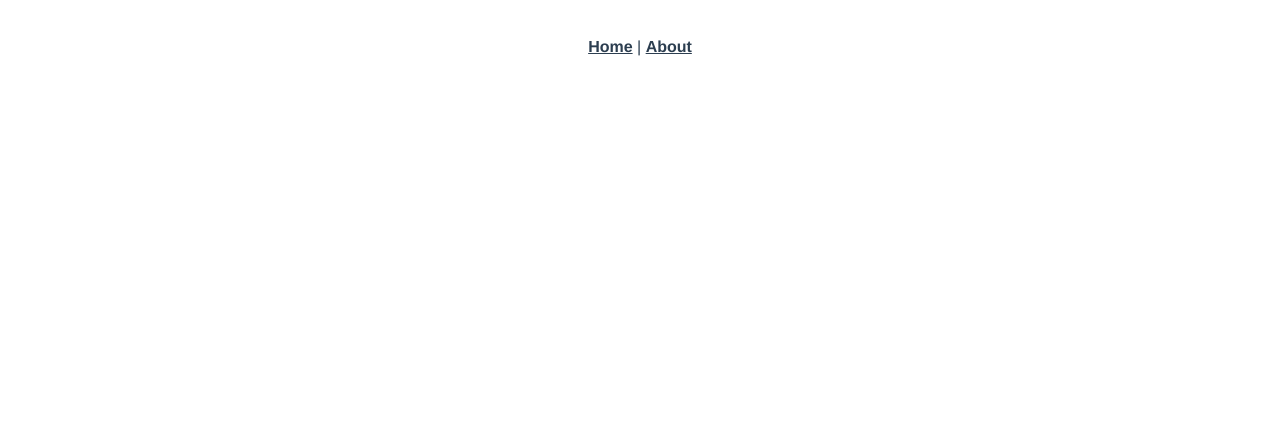
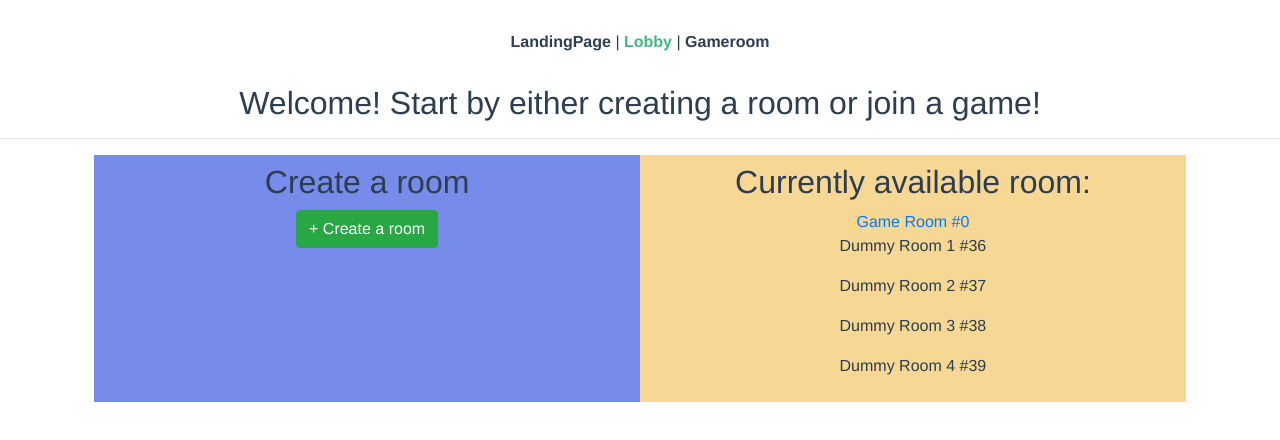
Before and after one commit to tebak-lagu-elixir-project/tebakLagu_client, a Vue app: page /lobby in a window 1280 px wide. Shown: the top 440 px of the page. Built offline with nearby package versions, Linux system fonts and the light colour scheme.

Commit message:
rough elements for landing page, lobby, and game room

```diff
--- a/package.json
+++ b/package.json
@@ -2,7 +2,6 @@
   "name": "tebaklagu_client",
   "version": "1.0.0",
   "private": true,
-  "description": "",
   "author": {
     "name": "yohan-kalys-chairil-andre"
   },
--- a/public/index.html
+++ b/public/index.html
@@ -4,6 +4,7 @@
     <meta charset="utf-8">
     <meta http-equiv="X-UA-Compatible" content="IE=edge">
     <meta name="viewport" content="width=device-width,initial-scale=1.0">
+    <link rel="stylesheet" href="https://stackpath.bootstrapcdn.com/bootstrap/4.4.1/css/bootstrap.min.css" integrity="sha384-Vkoo8x4CGsO3+Hhxv8T/Q5PaXtkKtu6ug5TOeNV6gBiFeWPGFN9MuhOf23Q9Ifjh" crossorigin="anonymous">
     <link rel="icon" href="<%= BASE_URL %>favicon.ico">
     <title><%= htmlWebpackPlugin.options.title %></title>
   </head>
@@ -12,6 +13,10 @@
       <strong>We're sorry but <%= htmlWebpackPlugin.options.title %> doesn't work properly without JavaScript enabled. Please enable it to continue.</strong>
     </noscript>
     <div id="app"></div>
+
+    <script src="https://code.jquery.com/jquery-3.4.1.slim.min.js" integrity="sha384-J6qa4849blE2+poT4WnyKhv5vZF5SrPo0iEjwBvKU7imGFAV0wwj1yYfoRSJoZ+n" crossorigin="anonymous"></script>
+    <script src="https://cdn.jsdelivr.net/npm/popper.js@1.16.0/dist/umd/popper.min.js" integrity="sha384-Q6E9RHvbIyZFJoft+2mJbHaEWldlvI9IOYy5n3zV9zzTtmI3UksdQRVvoxMfooAo" crossorigin="anonymous"></script>
+    <script src="https://stackpath.bootstrapcdn.com/bootstrap/4.4.1/js/bootstrap.min.js" integrity="sha384-wfSDF2E50Y2D1uUdj0O3uMBJnjuUD4Ih7YwaYd1iqfktj0Uod8GCExl3Og8ifwB6" crossorigin="anonymous"></script>
     <!-- built files will be auto injected -->
   </body>
 </html>
--- a/src/App.vue
+++ b/src/App.vue
@@ -1,8 +1,9 @@
 <template>
   <div id="app">
     <div id="nav">
-      <router-link to="/">Home</router-link> |
-      <router-link to="/about">About</router-link>
+      <router-link to="/">LandingPage</router-link> |
+      <router-link to="/lobby">Lobby</router-link> |
+      <router-link to="/gameroom/1">Gameroom</router-link>
     </div>
     <router-view/>
   </div>
--- /dev/null
+++ b/src/components/LoginForm.vue
@@ -0,0 +1,31 @@
+<template>
+  <div style="display:flex;justify-content:center;">
+        <form class="col-4 justify-content-center"  @submit.prevent="login()">
+            <label class="control-label" for="username"><b>Username:</b></label>
+            <input type="email" class="form-control" id="username" v-model="newUser.userName"><br>
+            <button type="submit" class="btn btn-success" style="width:100%;"><b>Log in</b></button><br>
+        </form><br>
+  </div>
+</template>
+
+<script>
+export default {
+  name: 'LoginForm',
+  data () {
+    return {
+      newUser: {
+        userName: ''
+      }
+    }
+  },
+  methods: {
+    login () {
+      console.log('login process activated')
+    }
+  }
+}
+</script>
+
+<style>
+
+</style>
--- a/src/router/index.js
+++ b/src/router/index.js
@@ -1,22 +1,26 @@
 import Vue from 'vue'
 import VueRouter from 'vue-router'
-import Home from '../views/Home.vue'
+import LandingPage from '../views/LandingPage.vue'
+import Lobby from '../views/Lobby.vue'
+import GameRoom from '../views/GameRoom.vue'
 
 Vue.use(VueRouter)
 
 const routes = [
   {
     path: '/',
-    name: 'Home',
-    component: Home
+    name: 'LandingPage',
+    component: LandingPage
   },
   {
-    path: '/about',
-    name: 'About',
-    // route level code-splitting
-    // this generates a separate chunk (about.[hash].js) for this route
-    // which is lazy-loaded when the route is visited.
-    component: () => import(/* webpackChunkName: "about" */ '../views/About.vue')
+    path: '/lobby',
+    name: 'Lobby',
+    component: Lobby
+  },
+  {
+    path: '/gameroom/:id',
+    name: 'GameRoom',
+    component: GameRoom
   }
 ]
 
--- /dev/null
+++ b/src/views/GameRoom.vue
@@ -0,0 +1,31 @@
+<template>
+  <div id="GameRoom">
+    <h2>Game Room #TKTK</h2>
+    <hr/>
+    <h2>Round #1</h2>
+    <div class="container col-4 d-flex justify-content-center p-2">
+        <div class="row">
+            <form>
+                <label class="control-label" for="username"><b>What is the song title?</b></label>
+                <input type="email" class="form-control" id="username" v-model="answer" autofocus><br>
+                <button type="submit" class="btn btn-success" style="width:100%;"><b>Submit answer</b></button><br>
+            </form>
+        </div>
+    </div>
+  </div>
+</template>
+
+<script>
+export default {
+  name: 'GameRoom',
+  data () {
+    return {
+      answer: ''
+    }
+  }
+}
+</script>
+
+<style>
+
+</style>
--- /dev/null
+++ b/src/views/LandingPage.vue
@@ -0,0 +1,26 @@
+<template>
+  <div>
+    <hr/>
+      <h2>Welcome to TebakLagu!</h2>
+      <div class="container">
+        <div class="column">
+          <LoginForm/>
+        </div>
+      </div>
+  </div>
+</template>
+
+<script>
+import LoginForm from '../components/LoginForm.vue'
+
+export default {
+  name: 'LandingPage',
+  components: {
+    LoginForm
+  }
+}
+</script>
+
+<style>
+
+</style>
--- /dev/null
+++ b/src/views/Lobby.vue
@@ -0,0 +1,44 @@
+<template>
+  <div id="Lobby">
+    <h2>Welcome! Start by either creating a room or join a game!</h2>
+    <hr/>
+    <div class="row d-flex justify-content-center">
+        <div class="col-5 p-2" style="background-color:#778beb">
+          <div class="CreateRoomBox">
+            <h2>Create a room</h2>
+            <button type="button" class="btn btn-success">+ Create a room</button>
+          </div>
+          <div class="verticalLine"></div>
+        </div>
+        <div class="col-5 p-2" style="background-color:#f7d794">
+          <h2>Currently available room: </h2>
+          <div class="container">
+              <div class="column">
+                <a href="#">Game Room #0</a>
+                <p>Dummy Room 1 #36</p>
+                <p>Dummy Room 2 #37</p>
+                <p>Dummy Room 3 #38</p>
+                <p>Dummy Room 4 #39</p>
+              </div>
+            </div>
+        </div>
+    </div>
+  </div>
+</template>
+
+<script>
+export default {
+  name: 'Lobby'
+}
+</script>
+
+<style>
+
+.verticalLine{
+    width:5px;
+    height:auto;
+    background-color:#ffc048;
+    border-radius: 5px;
+}
+
+</style>
```
Also changed, not shown: .browserslistrc (added), .eslintrc.js (added), 2 other files (tests, documents, lock files or other folders).
